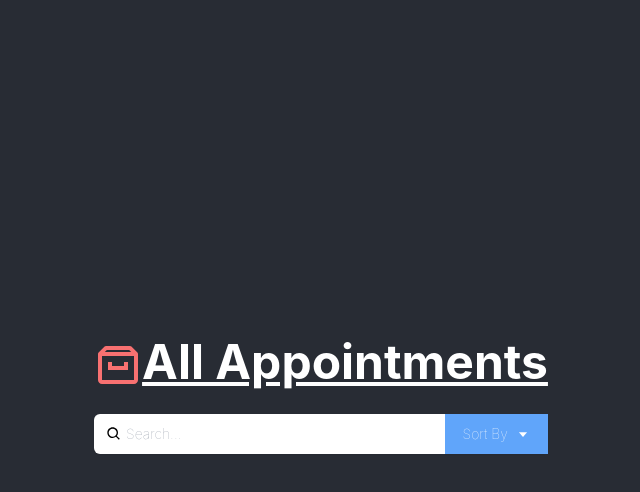
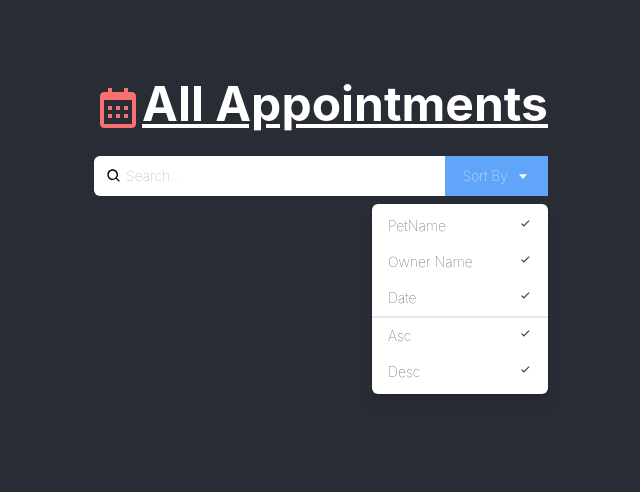
Before and after one commit to AhmedHany22/appointments, a React (Create React App) app: page / in a window 1280 px wide. Shown: the top 492 px of the page, without its empty margins (319-959 px from the left). Built offline with nearby package versions, Linux system fonts and the light colour scheme.

Commit message:
Dropdown Sub-component

```diff
--- a/src/App.js
+++ b/src/App.js
@@ -1,5 +1,5 @@
 import React, { Component } from "react";
-import { BiArchive } from "react-icons/bi";
+import { BiCalendar } from "react-icons/bi";
 import Search from "./components/Search";
 
 class App extends Component {
@@ -11,9 +11,9 @@
   render() {
     return (
       <div className="App-header px-2">
-        <div className="App mt-3 font-thin">
+        <div className="App mt-20 font-thin">
           <h1 className="text-5xl font-bold underline header">
-            <BiArchive className="inline-block text-red-400 align-center" />
+            <BiCalendar className="inline-block text-red-400 align-center" />
             All Appointments
           </h1>
           <Search />
--- a/src/components/Search.js
+++ b/src/components/Search.js
@@ -1,4 +1,44 @@
-import { BiSearch, BiCaretDown } from "react-icons/bi";
+import { BiSearch, BiCaretDown, BiCheck } from "react-icons/bi";
+
+const orderBy = ["PetName", "Owner Name", "Date"];
+
+const DropDown = () => {
+  return (
+    <div
+      className="origin-top-right absolute right-0 mt-2 w-44
+      rounded-md shadow-lg bg-white ring-1 ring-black ring-opacity-5"
+    >
+      <div
+        className="py-1"
+        role="menu"
+        aria-orientation="vertical"
+        aria-labelledby="options-menu"
+      >
+        {orderBy.map((option) => (
+          <div
+            className="px-4 py-2 text-sm text-gray-700 hover:bg-gray-100 hover:text-gray-900 flex justify-between cursor-pointer"
+            role="menuitem"
+          >
+            {option} <BiCheck />
+          </div>
+        ))}
+
+        <div
+          className="px-4 py-2 text-sm text-gray-700 hover:bg-gray-100 hover:text-gray-900 flex justify-between cursor-pointer border-gray-1 border-t-2"
+          role="menuitem"
+        >
+          Asc <BiCheck />
+        </div>
+        <div
+          className="px-4 py-2 text-sm text-gray-700 hover:bg-gray-100 hover:text-gray-900 flex justify-between cursor-pointer"
+          role="menuitem"
+        >
+          Desc <BiCheck />
+        </div>
+      </div>
+    </div>
+  );
+};
 
 const Search = () => {
   return (
@@ -27,6 +67,7 @@
             >
               Sort By <BiCaretDown className="ml-2" />
             </button>
+            <DropDown />
           </div>
         </div>
       </div>
--- a/src/index.css
+++ b/src/index.css
@@ -12,7 +12,6 @@
   display: flex;
   flex-direction: column;
   align-items: center;
-  justify-content: center;
 }
 
 .header {
```
